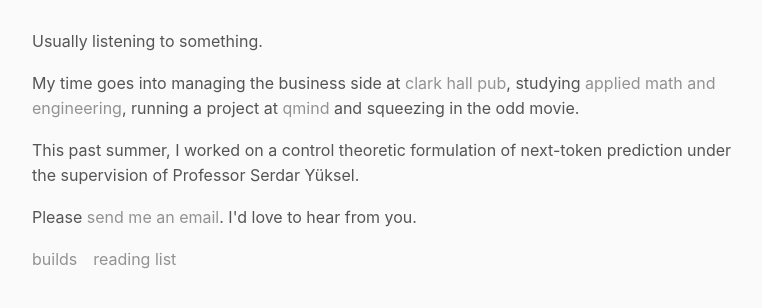
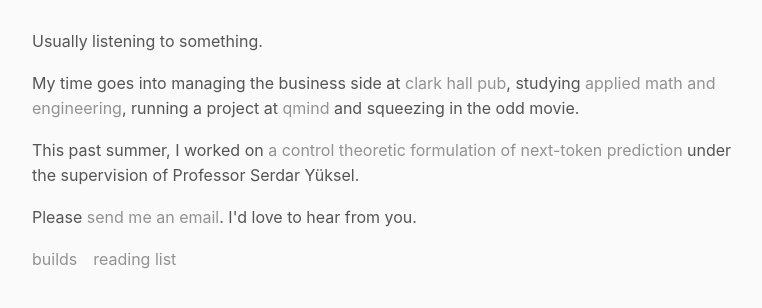
Before and after one commit to Jakefeldmanstarosta/jakefeldmanstarosta.github.io, a plain HTML site: page index.html in a window 1280 px wide. Shown: the part 260-568 px from the top of the page, without its empty margins (258-1020 px from the left). Drawn offline with Linux system fonts and the light colour scheme.

Commit message:
add research arxiv link

```diff
--- a/index.html
+++ b/index.html
@@ -77,7 +77,11 @@
       </p>
 
       <p>
-        This past summer, I worked on a control theoretic formulation of next-token prediction under the supervision of Professor Serdar Yüksel.
+        This past summer, I worked on
+        <a href="https://arxiv.org/pdf/2610.41038">
+          a control theoretic formulation of next-token prediction
+        </a>
+         under the supervision of Professor Serdar Yüksel.
       </p>
 
 
```
